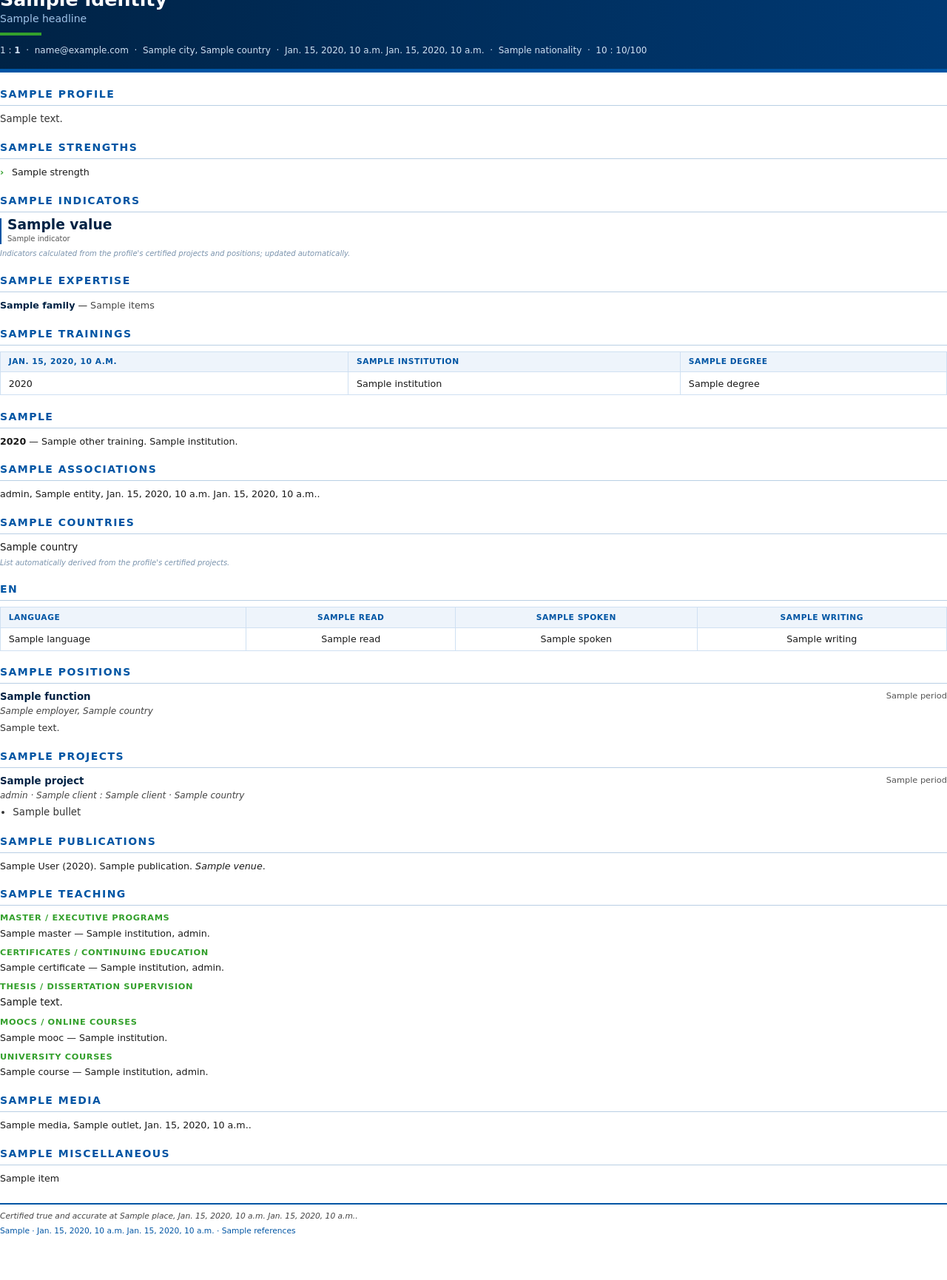
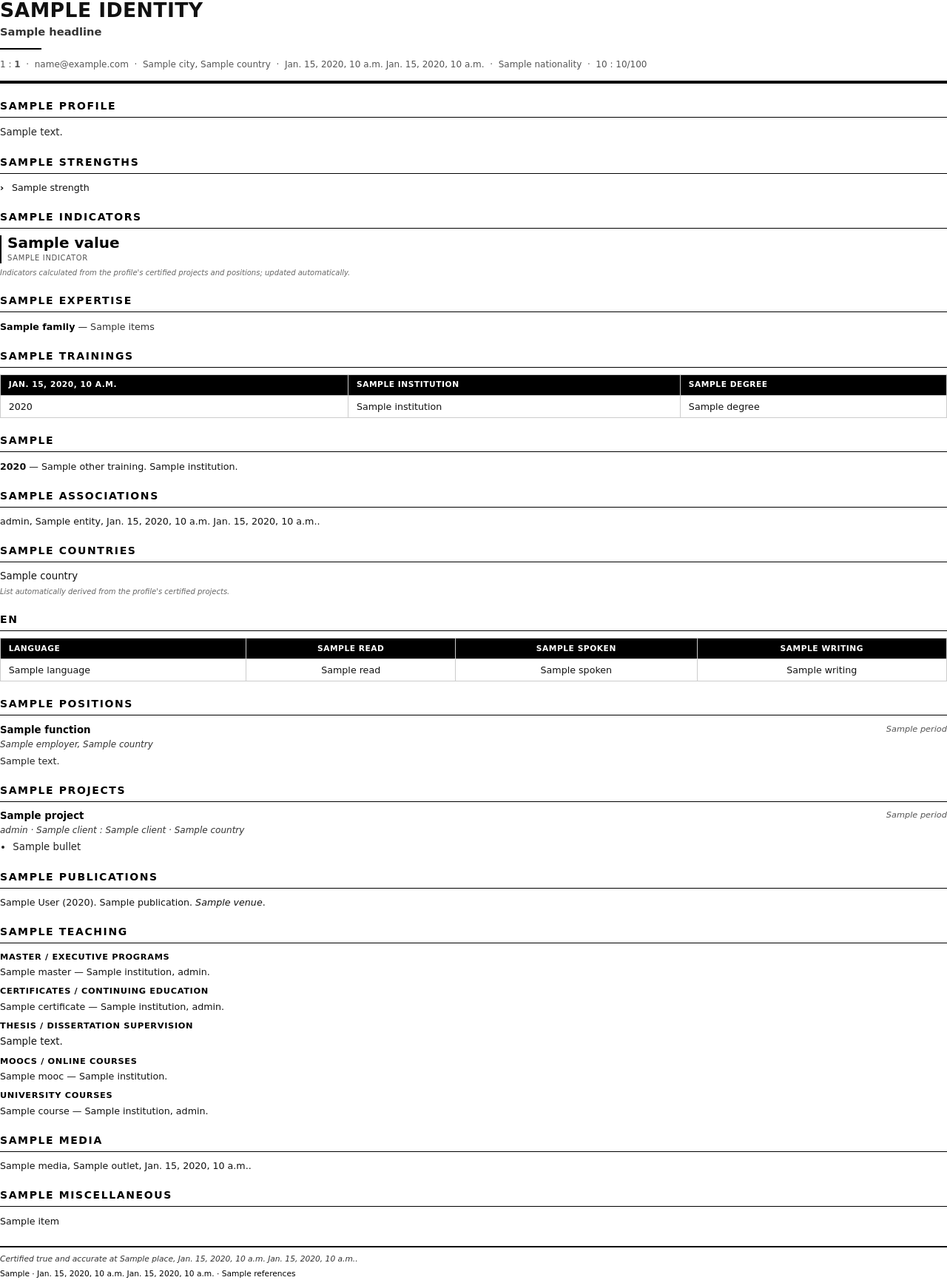
Before and after one commit to Code-Growth-Alive/UrbanTrack, a Django app: template templates/cv/world_bank_new.html in a window 1280 px wide. Shown: the whole page at 74% size. Before the commit the page ends 1669 px from the top, so only its background shows below. Run offline with Django 5.2, Linux system fonts and the light colour scheme; the template is opened without the code that fills it: most values are stand-ins (such as "Sample title", 1, 10 or a date in 2020).

Commit message:
style(cv): black and white world_bank_new template driven by typography
Strip all colors from the Banque mondiale layout: only black, white and
gray, with hierarchy carried by font weight, size, letter-spacing, caps
and rules.

```diff
--- a/templates/cv/world_bank_new.html
+++ b/templates/cv/world_bank_new.html
@@ -7,79 +7,77 @@
 <style>
   @page {
     size: A4; margin: 16mm;
-    @bottom-center { content: counter(page) " / " counter(pages); font-size: 8pt; color: #7a93ad; }
+    @bottom-center { content: counter(page) " / " counter(pages); font-size: 8pt; color: #666; }
   }
   * { margin: 0; padding: 0; box-sizing: border-box; }
-  body { font-family: "DejaVu Sans", Helvetica, Arial, sans-serif; font-size: 10pt; color: #1a1a1a; line-height: 1.5; }
-  header { border-bottom: 4pt solid #0055a4; padding-bottom: 10pt; margin-bottom: 4pt;
-           background: linear-gradient(90deg, #002244 0%, #003a75 100%); margin: -10mm -10mm 0;
-           padding: 18pt 10mm 12pt; color: #fff; }
-  h1 { font-size: 19pt; font-weight: bold; line-height: 1.05; overflow-wrap: anywhere; word-break: break-word; }
-  .headline { margin-top: 2pt; font-size: 10.5pt; color: #9fc3e8; }
-  .meta { margin-top: 8pt; font-size: 9pt; color: #cfe0f2; }
-  .rule { height: 3pt; background: #33a02c; width: 42pt; margin-top: 6pt; }
-  main { margin-top: 12pt; }
-  h2 { font-size: 10.5pt; text-transform: uppercase; letter-spacing: 1.1pt; color: #0055a4;
-       border-bottom: 0.75pt solid #b9cfe4; padding-bottom: 3pt; margin: 14pt 0 6pt; font-weight: bold; }
-  p.bio { text-align: justify; color: #333; }
+  body { font-family: "DejaVu Sans", Helvetica, Arial, sans-serif; font-size: 10pt; color: #111; line-height: 1.5; }
+  header { border-bottom: 3pt solid #000; padding-bottom: 10pt; margin-bottom: 4pt; }
+  h1 { font-size: 20pt; font-weight: 800; letter-spacing: .3pt; line-height: 1.05; text-transform: uppercase; overflow-wrap: anywhere; word-break: break-word; }
+  .headline { margin-top: 3pt; font-size: 11pt; font-weight: 600; color: #333; }
+  .meta { margin-top: 8pt; font-size: 9pt; color: #555; }
+  .rule { height: 2pt; background: #000; width: 42pt; margin-top: 8pt; }
+  main { margin-top: 14pt; }
+  h2 { font-size: 10.5pt; text-transform: uppercase; letter-spacing: 1.2pt; color: #000; font-weight: 800;
+       border-bottom: 1pt solid #000; padding-bottom: 3pt; margin: 15pt 0 7pt; }
+  p.bio { text-align: justify; color: #222; }
 
   ul.skills { list-style: none; }
-  ul.skills li::before { content: "■"; color: #0055a4; font-size: 7pt; vertical-align: 1.5pt; margin-right: 5pt; }
+  ul.skills li::before { content: "■"; color: #000; font-size: 7pt; vertical-align: 1.5pt; margin-right: 5pt; }
   ul.skills li { display: inline-block; margin-right: 9pt; margin-bottom: 2.5pt; font-size: 9.5pt; }
 
   ul.plain { list-style: none; }
   ul.plain li { margin-bottom: 3pt; font-size: 9.5pt; }
-  ul.bullets { list-style: disc; margin-left: 13pt; color: #333; }
+  ul.bullets { list-style: disc; margin-left: 13pt; color: #222; }
   ul.bullets li { margin-bottom: 2pt; }
 
   /* Section 3 — points forts */
   ul.strengths { list-style: none; }
   ul.strengths li { position: relative; padding-left: 12pt; margin-bottom: 4pt; font-size: 9.5pt; }
-  ul.strengths li::before { content: "›"; position: absolute; left: 0; color: #33a02c; font-weight: bold; }
+  ul.strengths li::before { content: "›"; position: absolute; left: 0; color: #000; font-weight: bold; }
 
   /* Section 4 — indicateurs de synthèse (calculés et certifiés automatiquement) */
   .indicator-block { display: grid; grid-template-columns: repeat(4, 1fr); gap: 8pt 12pt; margin-bottom: 4pt; }
-  .indicator { border-left: 2pt solid #0055a4; padding-left: 6pt; }
-  .indicator .num { font-size: 14pt; font-weight: bold; color: #002244; line-height: 1; }
-  .indicator .lbl { font-size: 7.5pt; color: #555; margin-top: 1pt; }
-  p.legend { font-size: 7.5pt; color: #7a93ad; font-style: italic; margin-top: 2pt; }
+  .indicator { border-left: 2pt solid #000; padding-left: 6pt; }
+  .indicator .num { font-size: 15pt; font-weight: 800; color: #000; line-height: 1; }
+  .indicator .lbl { font-size: 7.5pt; color: #555; margin-top: 2pt; text-transform: uppercase; letter-spacing: .5pt; }
+  p.legend { font-size: 7.5pt; color: #666; font-style: italic; margin-top: 2pt; }
 
   /* T4/T5 auto-déclaration : repère et légende partagés par tous les skins */
-  .declared-tag { font-size: 7.5pt; font-weight: normal; letter-spacing: 0.4pt; text-transform: uppercase;
-                  color: #33a02c; border: 0.6pt solid #6fbf73; padding: 1pt 5pt; border-radius: 8pt; vertical-align: 2pt; }
+  .declared-tag { font-size: 7.5pt; font-weight: 600; letter-spacing: .4pt; text-transform: uppercase;
+                  color: #000; border: 0.6pt solid #000; padding: 1pt 5pt; vertical-align: 2pt; }
   .declared-legend { margin-top: 10pt; font-size: 8pt; color: #555; font-style: italic;
-                     border-top: 0.4pt dotted #9fc3e8; padding-top: 4pt; }
+                     border-top: 0.4pt dotted #999; padding-top: 4pt; }
 
   /* Section 5 — domaines d'expertise, avec hiérarchie famille > détail */
   .domain { margin-bottom: 4pt; font-size: 9.5pt; }
-  .domain .family { font-weight: bold; color: #002244; }
-  .domain .items { color: #444; }
+  .domain .family { font-weight: bold; color: #000; }
+  .domain .items { color: #333; }
 
   /* Sections tabulaires : formation, autres formations, langues */
   table.grid { width: 100%; border-collapse: collapse; font-size: 9.5pt; margin-bottom: 4pt; }
-  table.grid th, table.grid td { border: 0.5pt solid #cfe0f2; padding: 4pt 8pt; text-align: left; vertical-align: top; }
-  table.grid th { background: #eef4fb; color: #0055a4; font-size: 8pt; text-transform: uppercase; letter-spacing: .4pt; }
+  table.grid th, table.grid td { border: 0.5pt solid #ccc; padding: 4pt 8pt; text-align: left; vertical-align: top; }
+  table.grid th { background: #000; color: #fff; font-size: 8pt; text-transform: uppercase; letter-spacing: .4pt; }
   table.grid td.center, table.grid th.center { text-align: center; }
 
   /* Sections 11/12 — postes et projets */
   .exp { margin-bottom: 9pt; page-break-inside: avoid; }
-  .exp-title { font-weight: bold; color: #002244; }
-  .exp-period { float: right; font-size: 8.5pt; color: #555; }
-  .exp-sub { font-size: 9pt; color: #444; font-style: italic; }
-  .exp ul { list-style: disc; margin: 3pt 0 0 13pt; color: #333; }
-  .exp p.desc { font-size: 9.5pt; color: #333; margin-top: 3pt; }
+  .exp-title { font-weight: bold; color: #000; }
+  .exp-period { float: right; font-size: 8.5pt; color: #555; font-style: italic; }
+  .exp-sub { font-size: 9pt; color: #333; font-style: italic; }
+  .exp ul { list-style: disc; margin: 3pt 0 0 13pt; color: #222; }
+  .exp p.desc { font-size: 9.5pt; color: #222; margin-top: 3pt; }
 
   .badge { display: inline-block; font-size: 7pt; font-weight: bold; letter-spacing: .3pt;
-           padding: 1pt 5pt; border-radius: 2pt; margin-left: 5pt; vertical-align: 1pt; }
-  .badge.confirmed { background: #e3f3e1; color: #256029; border: 0.5pt solid #9fd39a; }
-  .badge.declared { background: #fbf1da; color: #8a6d1f; border: 0.5pt solid #e3c878; }
+           padding: 1pt 5pt; margin-left: 5pt; vertical-align: 1pt; }
+  .badge.confirmed { background: #000; color: #fff; }
+  .badge.declared { background: #fff; color: #000; border: 0.5pt solid #000; }
 
   /* Sections 13/14/15 — publications, enseignement, médias */
   .teach-group { margin-bottom: 6pt; }
-  .teach-group h3 { font-size: 8.5pt; text-transform: uppercase; letter-spacing: .5pt; color: #33a02c; margin-bottom: 2pt; }
+  .teach-group h3 { font-size: 8.5pt; text-transform: uppercase; letter-spacing: .5pt; color: #000; font-weight: bold; margin-bottom: 2pt; }
 
-  footer { margin-top: 18pt; border-top: 1.5pt solid #0055a4; padding-top: 6pt; font-size: 8pt; color: #0055a4; }
-  footer .cert { display: block; margin-bottom: 3pt; color: #444; font-style: italic; }
+  footer { margin-top: 18pt; border-top: 2pt solid #000; padding-top: 6pt; font-size: 8pt; color: #000; }
+  footer .cert { display: block; margin-bottom: 3pt; color: #333; font-style: italic; }
 </style>
 </head>
 <body>
```
